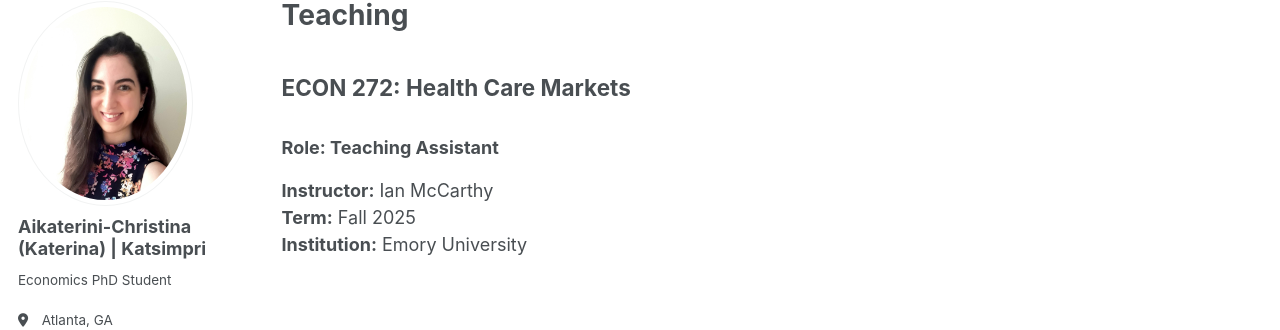
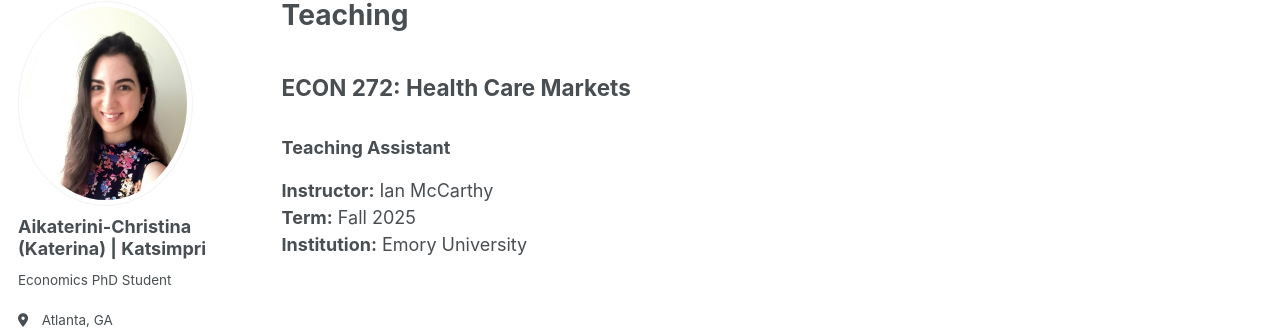
Before and after one commit to akatsim22/akatsim22.github.io, a Jekyll site: the page built from _pages/teaching.html, in a window 1280 px wide. Shown: the part 98-428 px from the top of the page. Built offline with Jekyll 4.4.1, drawn with Linux system fonts in a browser that asks for light colours; some web fonts are replaced; a script that is not in the unit is left out.

Commit message:
Update teaching.html

```diff
--- a/_pages/teaching.html
+++ b/_pages/teaching.html
@@ -14,7 +14,7 @@ author_profile: true
 {% else %}
   <article class="archive__item">
     <h2 class="archive__item-title">ECON 272: Health Care Markets</h2>
-    <h3 class="archive__item-subtitle">Role: Teaching Assistant</h3>
+    <h3 class="archive__item-subtitle">Teaching Assistant</h3>
     <p>
       <strong>Instructor:</strong> Ian McCarthy<br>
       <strong>Term:</strong> Fall 2025<br>
```
